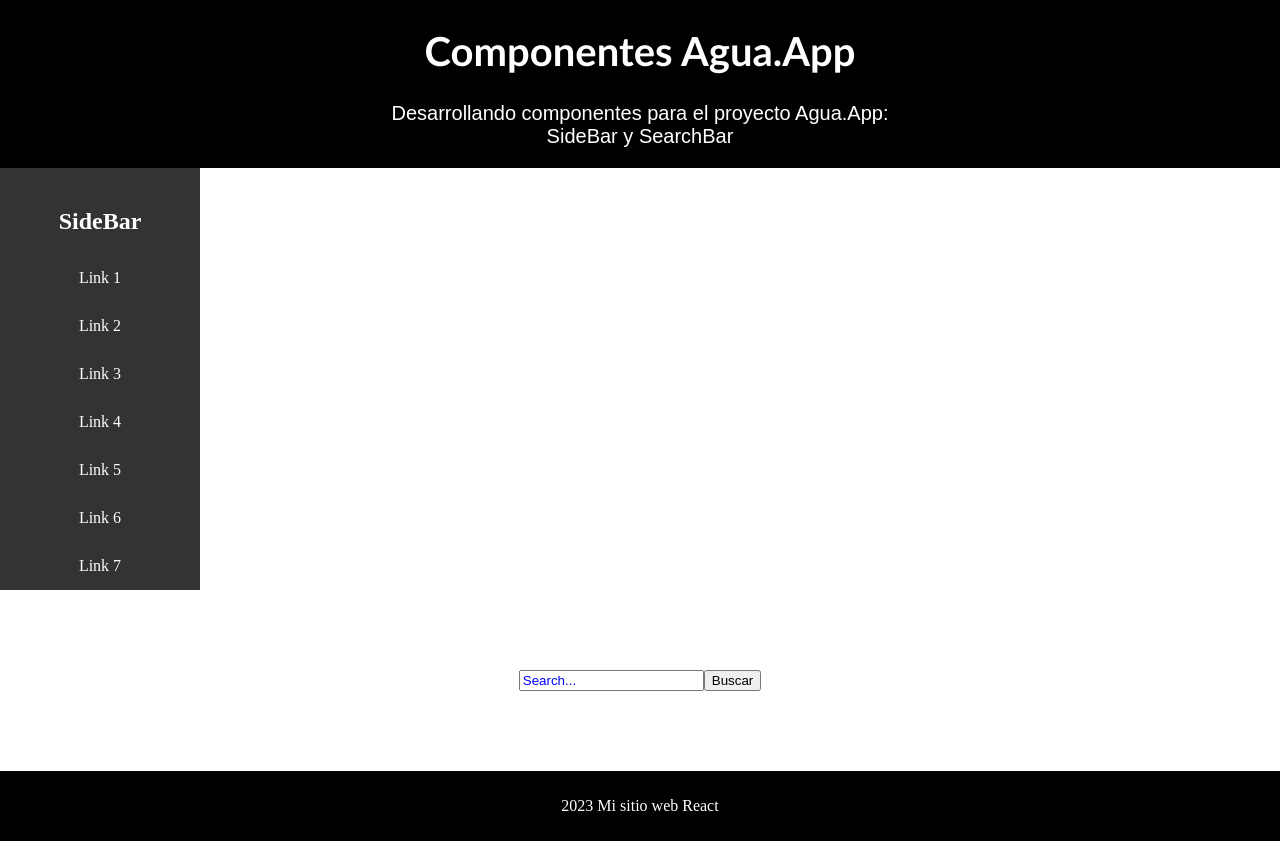
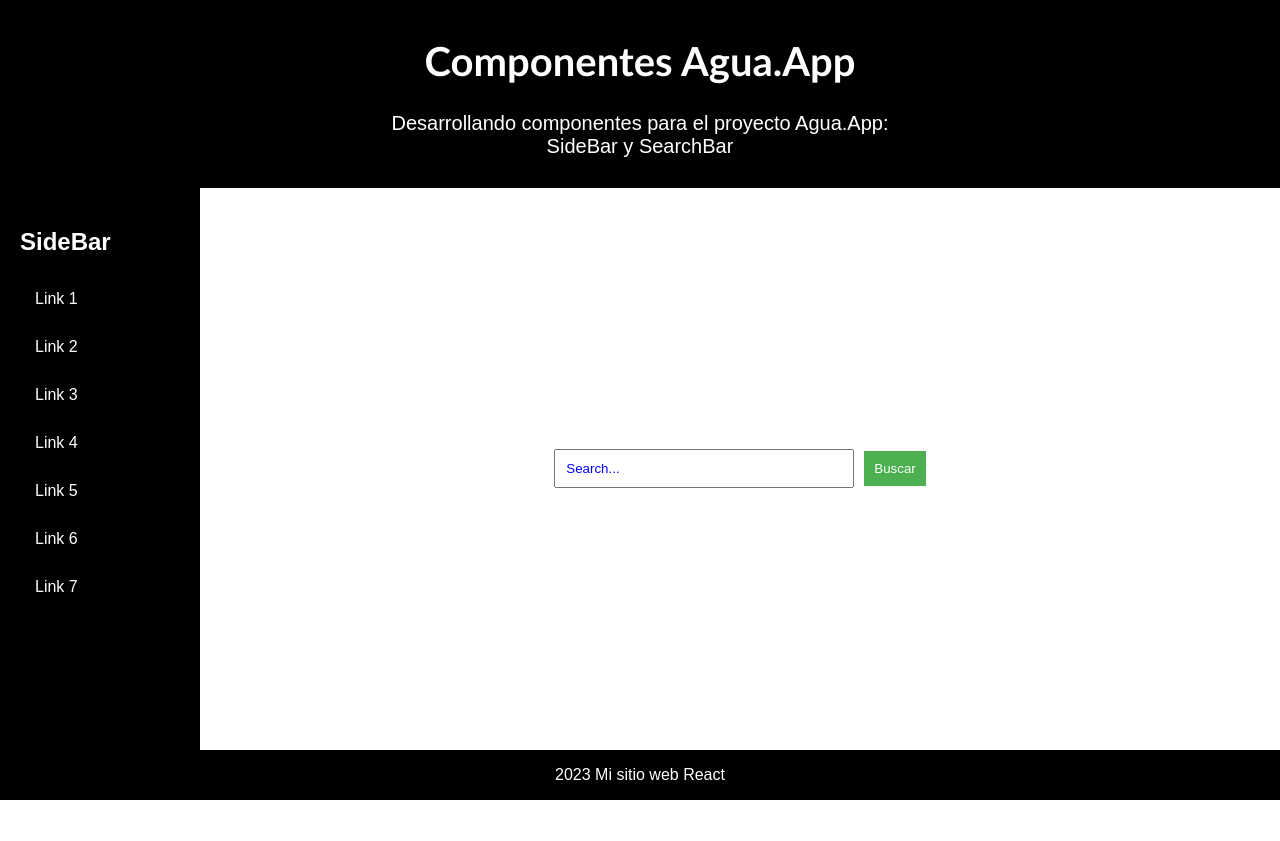
Before and after one commit to lucasjerez94/-practicing-react, a React (Create React App) app: page / in a window 1280 px wide. After the commit the page ends 800 px from the top, so only its background shows below. Built offline with nearby package versions, Linux system fonts and the light colour scheme.

Commit message:
Estilo css de 2 componentes

```diff
--- a/src/App.css
+++ b/src/App.css
@@ -3,32 +3,16 @@
 }
 
 body {
-    margin: 0;
-    display: grid;
-    min-height: 100vh;
-    grid-template-rows: auto 1fr auto;
-  }
+  margin: 0;
+  padding: 0;
+  font-family: 'Arial', sans-serif;
+}
 
-  .app {
-    flex-direction: column;
-    min-height: 100vh;
-    display: grid;
-    grid-template-rows: auto 1fr auto;
-  }
-
-  main {
-    flex: 1;
-    padding: 0;
-    margin: 0;
-  }
-
-  footer {
-    background-color: #333;
-    color: white;
-    text-align: center;
-    padding: 10px;
-  }
-
+#root {
+  display: flex;
+  min-height: 100vh;
+  flex-direction: column;
+}
 
 /*------------------------------- */
 /*From this point on, all styles for each component*/
@@ -38,6 +22,7 @@ body {
 .container-header{
   background-color: black;
   color: white;
+  padding: 10px;
   text-align: center;
 }
 
@@ -52,15 +37,47 @@ body {
 }
 /*------------------------------- */
 
+/*CONTENTWRAPPER*/
+.ContentWrapper{
+  display: flex;
+  flex: 1;
+}
+/*------------------------------- */
+
+/*SEARCHBAR*/
+.container-searchbar{
+  width: 100%;
+  flex: 1;
+  display: flex;
+  align-items: center;
+  justify-content: center;
+}
+
+.input-searchbar {
+  width: 300px;
+  padding: 10px;
+  margin-right: 10px;
+}
+
+.btn-searchbar {
+  padding: 10px;
+  background-color: #4caf50;
+  color: white;
+  border: none;
+  cursor: pointer;
+}
+
+input::placeholder{
+  color: blue;
+}
+/*------------------------------- */
+
 /*SIDEBAR*/
-
-.container-sidebar   {
+.container-sidebar{
   width: 200px;
-  height: 100%;
-  background-color: #333;
+  background-color: rgb(0, 0, 0);
   color: white;
-  padding-top: 20px;
-  text-align: center;
+  padding: 20px;
 }
 
 .nav-sidebar ul {
@@ -82,26 +99,16 @@ body {
 .nav-sidebar a:hover {
   background-color: #555;
 }
-
-
-/*------------------------------- */
-
-/*SEARCHBAR*/
-.container-searchbar{
-  text-align: center;
-  padding: 5em;
-}
-
-input::placeholder{
-  color: blue;
-}
 /*------------------------------- */
 
 /*FOOTER*/
 .container-footer{
   background-color: black;
   color: white;
+  margin-top: auto;
+}
+
+.p-footer{
   text-align: center;
-  padding: 10px;
 }
 /*------------------------------- */
--- a/src/App.jsx
+++ b/src/App.jsx
@@ -1,15 +1,17 @@
 import {Header} from './components/Header/Header';
 import {SearchBar} from './components/searchbar/Searchbar';
-import { Sidebar } from './components/Sidebar/Sidebar';
+import {Sidebar} from './components/Sidebar/Sidebar';
 import {Footer} from './components/Footer/Footer';
 import '../src/App.css';
 
 function App() {
   return (
-    <div className='app' >
+    <div id='root' >
       <Header />
-      <Sidebar />
-      <SearchBar />
+      <div className='ContentWrapper'>
+        <Sidebar />
+        <SearchBar />
+      </div>
       <Footer />
     </div>
   );
```
